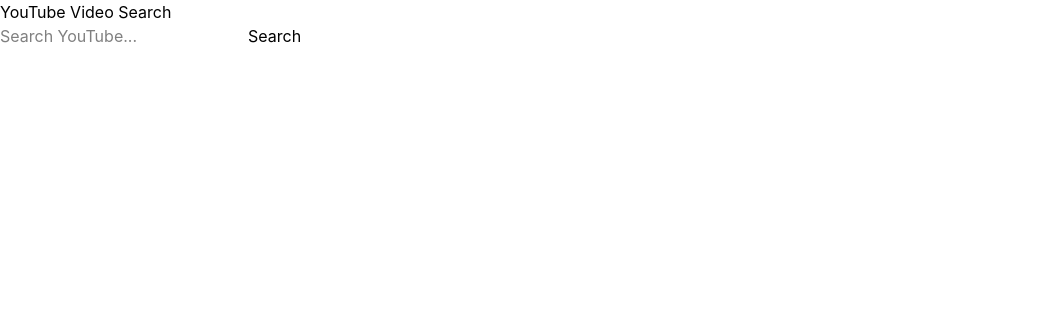
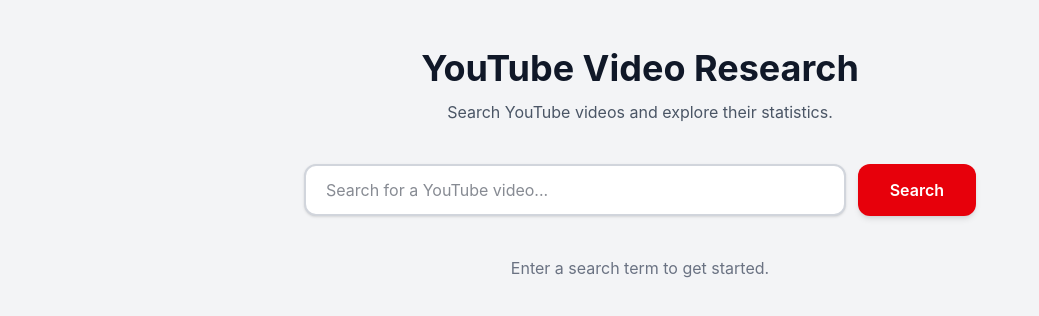
Before and after one commit to stiefent/SER-401_AI-Marketing-Agent, a Next.js app in the folder youtube-api/: page / in a window 1280 px wide. Shown: the top 316 px of the page, without its empty margins (0-1039 px from the left). Built offline with nearby package versions, Linux system fonts and the light colour scheme.

Commit message:
Homepage reformatted
Now uses Tailwind.css to look nicer

```diff
--- a/youtube-api/app/page.tsx
+++ b/youtube-api/app/page.tsx
@@ -1,3 +1,4 @@
+
 "use client";
 
 import { useState } from "react";
@@ -16,12 +17,14 @@
   const [search, setSearch] = useState("");
   const [video, setVideo] = useState<Video | null>(null);
   const [loading, setLoading] = useState(false);
+  const [error, setError] = useState("");
 
   async function searchYouTube() {
     if (!search.trim()) return;
 
     setLoading(true);
     setVideo(null);
+    setError("");
 
     try {
       const response = await fetch(
@@ -31,54 +34,144 @@
       const data = await response.json();
 
       if (!response.ok) {
-        console.error(data.error);
-        return;
+        throw new Error(data.error || "Search failed");
       }
 
       setVideo(data);
     } catch (error) {
-      console.error("Search failed:", error);
+      setError(
+        error instanceof Error ? error.message : "Search failed"
+      );
     } finally {
       setLoading(false);
     }
   }
 
+  const formatNumber = (value: string) =>
+    Number(value).toLocaleString();
+
   return (
-    <main>
-      <h1>YouTube Video Search</h1>
+    <main className="min-h-screen bg-gray-100 px-6 py-12">
+      <div className="mx-auto max-w-5xl">
 
+        {/* Page Header */}
+        <header className="mb-10 text-center">
+          <h1 className="text-4xl font-bold text-gray-900">
+            YouTube Video Research
+          </h1>
+
+          <p className="mt-3 text-gray-600">
+            Search YouTube videos and explore their statistics.
+          </p>
+        </header>
+
+        {/* Search Bar */}
+        <form
+          onSubmit={(e) => {
+            e.preventDefault();
+            searchYouTube();
+          }}
+          className="mx-auto mb-10 flex max-w-2xl gap-3"
+        >
           <input
             type="text"
-        placeholder="Search YouTube..."
+            placeholder="Search for a YouTube video..."
             value={search}
             onChange={(e) => setSearch(e.target.value)}
+            className="w-full rounded-xl border-2 border-gray-300 bg-white px-5 py-3 text-gray-900 shadow-sm outline-none transition focus:border-red-500 focus:ring-2 focus:ring-red-200"
           />
 
-      <button onClick={searchYouTube}>
-        Search
+          <button
+            type="submit"
+            disabled={loading}
+            className="rounded-xl bg-red-600 px-8 py-3 font-semibold text-white shadow-md transition hover:bg-red-700 disabled:cursor-not-allowed disabled:opacity-50"
+          >
+            {loading ? "Searching..." : "Search"}
           </button>
+        </form>
 
-      {loading && <p>Searching...</p>}
+        {/* Error Message */}
+        {error && (
+          <p className="mb-6 text-center font-medium text-red-600">
+            {error}
+          </p>
+        )}
 
+        {/* Loading Message */}
+        {loading && (
+          <p className="text-center text-gray-500">
+            Searching YouTube...
+          </p>
+        )}
+
+        {/* Video Results */}
         {video && (
-        <div>
-          <h2>{video.title}</h2>
+          <section className="mx-auto max-w-2xl overflow-hidden rounded-2xl border border-gray-200 bg-white shadow-lg">
 
+            <a
+              href={`https://www.youtube.com/watch?v=${video.id}`}
+              target="_blank"
+              rel="noopener noreferrer"
+            >
               <img
                 src={video.thumbnail}
                 alt={video.title}
-            width="480"
+                className="aspect-video w-full object-cover"
               />
+            </a>
 
-          <p>Channel: {video.channel}</p>
+            <div className="p-6">
+              <h2 className="mb-2 text-2xl font-bold text-gray-900">
+                {video.title}
+              </h2>
 
-          <p>Views: {video.views}</p>
+              <p className="mb-6 text-gray-500">
+                {video.channel}
+              </p>
 
-          <p>Likes: {video.likes}</p>
+              {/* Statistics */}
+              <div className="grid grid-cols-3 gap-4 border-t border-gray-200 pt-6 text-center">
+                <div>
+                  <p className="text-xl font-bold text-gray-900">
+                    {formatNumber(video.views)}
+                  </p>
+                  <p className="text-sm text-gray-500">Views</p>
+                </div>
 
-          <p>Comments: {video.comments}</p>
+                <div>
+                  <p className="text-xl font-bold text-gray-900">
+                    {formatNumber(video.likes)}
+                  </p>
+                  <p className="text-sm text-gray-500">Likes</p>
                 </div>
+
+                <div>
+                  <p className="text-xl font-bold text-gray-900">
+                    {formatNumber(video.comments)}
+                  </p>
+                  <p className="text-sm text-gray-500">Comments</p>
+                </div>
+              </div>
+
+              <a
+                href={`https://www.youtube.com/watch?v=${video.id}`}
+                target="_blank"
+                rel="noopener noreferrer"
+                className="mt-6 block rounded-xl bg-red-600 px-5 py-3 text-center font-semibold text-white transition hover:bg-red-700"
+              >
+                Watch on YouTube
+              </a>
+            </div>
+          </section>
         )}
+
+        {!video && !loading && !error && (
+          <p className="text-center text-gray-500">
+            Enter a search term to get started.
+          </p>
+        )}
+
+      </div>
     </main>
   );
 }
```
Lines whose indentation alone changed are shown as unchanged.
